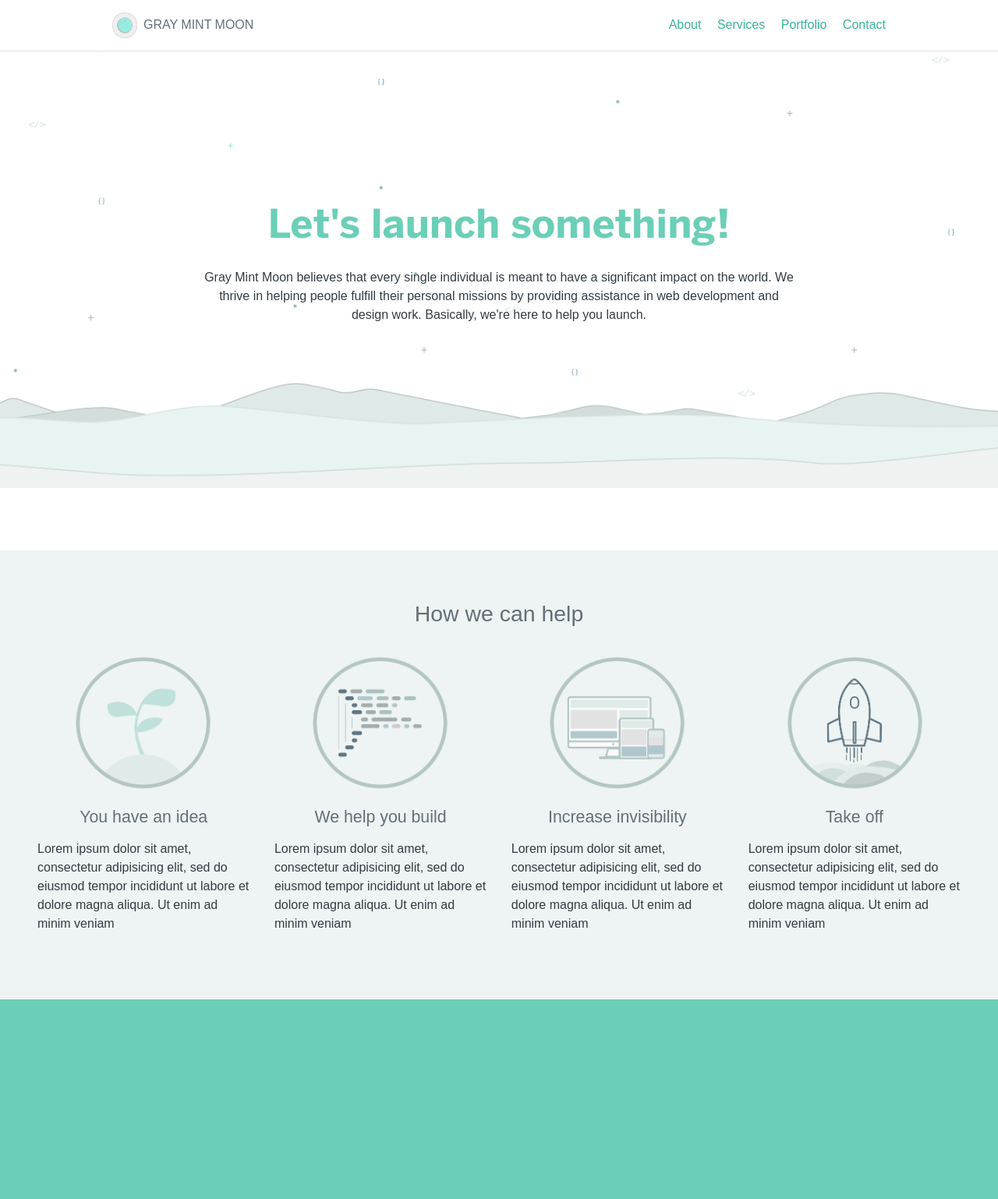
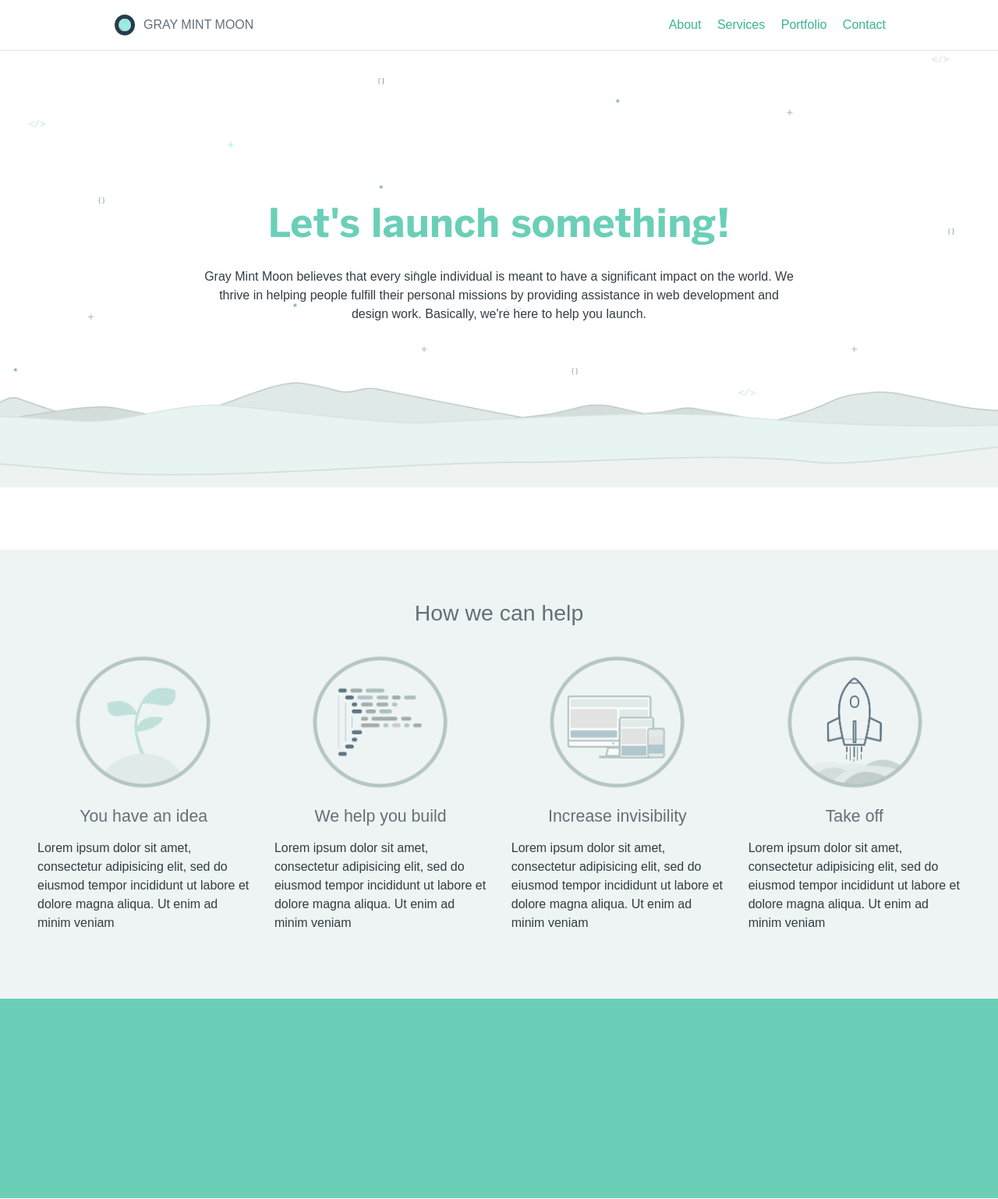
Before and after one commit to graymintmoon/graymintmoon.github.io, a Jekyll site: the page built from index.md, in a window 1280 px wide. Shown: the whole page at 78% size. Built offline with Jekyll 4.4.1, drawn with Linux system fonts in a browser that asks for light colours; nearby versions of some CDN libraries; some web fonts are replaced.

Commit message:
ui fixes, type, line height, etc

```diff
--- a/_includes/header.html
+++ b/_includes/header.html
@@ -4,7 +4,7 @@
 			<div class="header_brand">
 				<a class="header_homelink" href="/">
 					<img class="header_logo_mobile"src="{{site.url}}/assets/2017_logo_half.png" alt="Gray Mint Moon Logo">
-					<img class="header_logo"src="{{site.url}}/assets/2017_logo_space.png" alt="Gray Mint Moon Logo">
+					<img class="header_logo"src="{{site.url}}/assets/2017_logo_dark.png" alt="Gray Mint Moon Logo">
 					<span>GRAY MINT MOON</span>
 				</a>
 			</div>
--- a/_sass/base/_typography.scss
+++ b/_sass/base/_typography.scss
@@ -65,7 +65,6 @@
     h1, h2, h3, h4 {
       margin: 0 0 0.5em;
       font-weight: inherit;
-      line-height: 1;
     }
 
     h1 {
@@ -86,7 +85,6 @@
 
     h4 {
         font-size: 1em;
-        font-weight: 700;
         font-family: 'Benton Light', sans-serif;
         color: $charcoal;
     }
--- a/_sass/layout/_row.scss
+++ b/_sass/layout/_row.scss
@@ -36,7 +36,6 @@
 		padding: $spacing-unit * 2 0;
 
 		@include media-query($md-screen) {padding: $spacing-unit 0;}
-		@include media-query($sm-screen) {padding: $spacing-unit / 2 0;}
 	}
 
 	&_xs {
```
Also changed, not shown: assets/2017_logo_dark.png (added).
